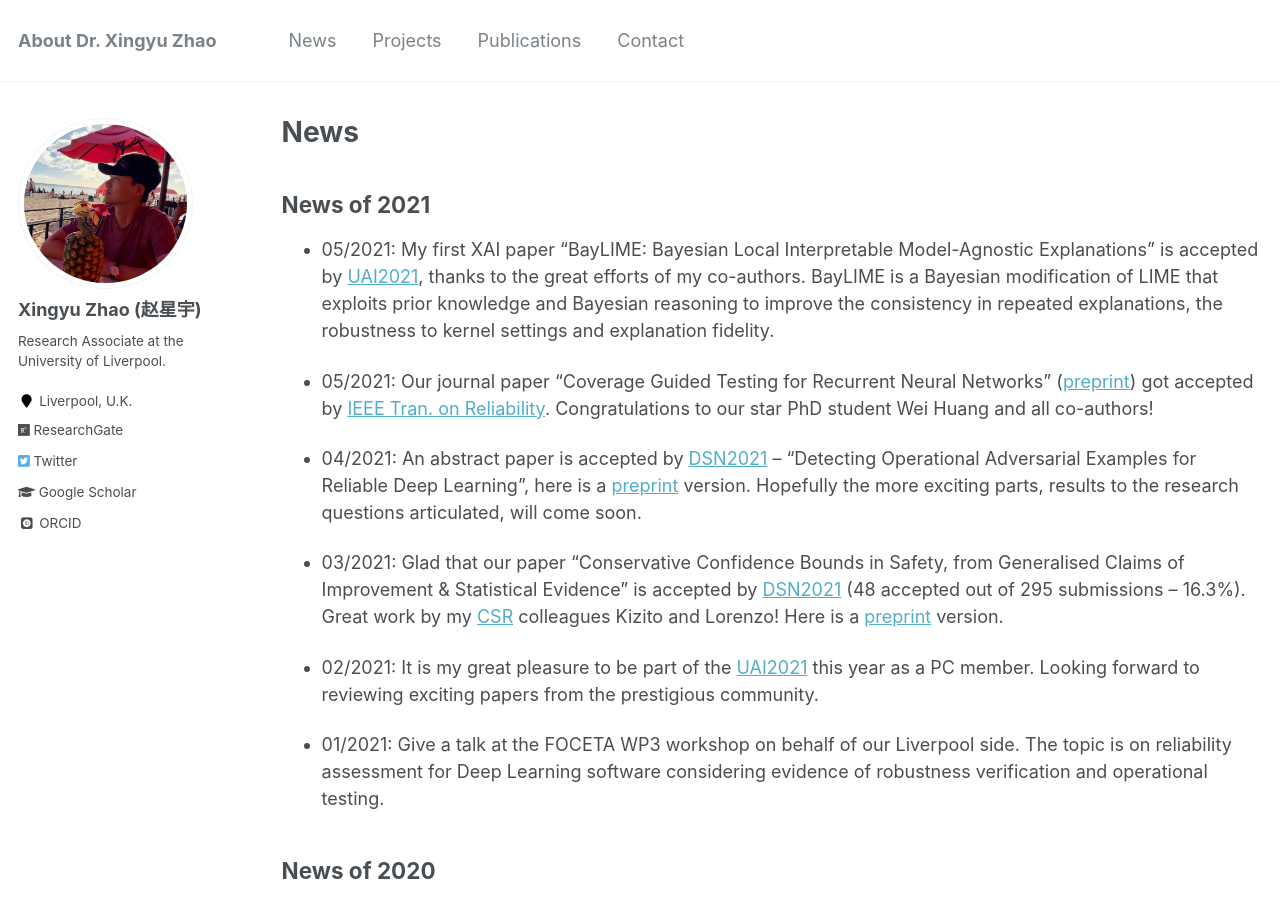
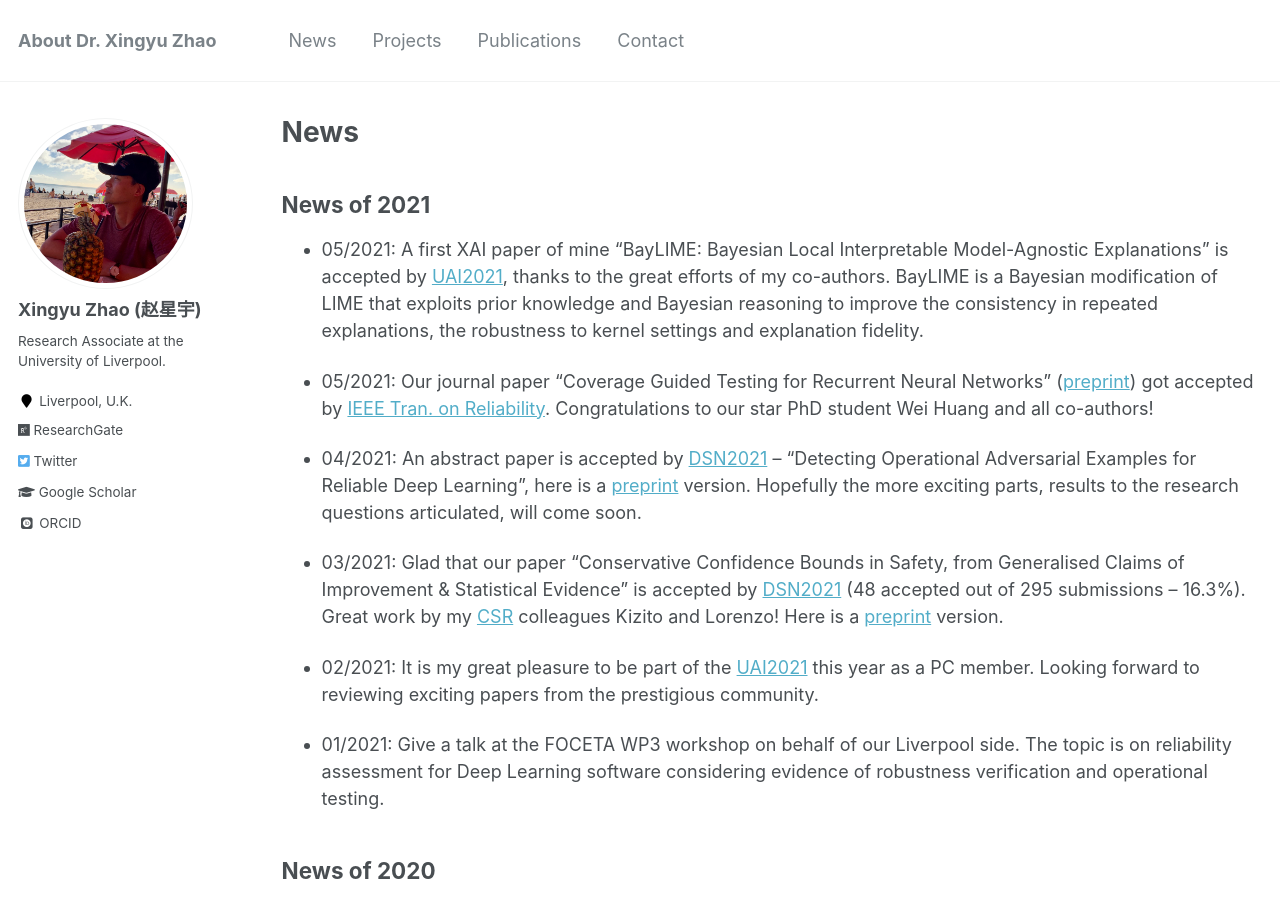
Before and after one commit to x-y-zhao/x-y-zhao.github.io, a Jekyll site: the page built from _pages/news.md, in a window 1280 px wide and 900 px high. Built offline with Jekyll 4.4.1, drawn with Linux system fonts in a browser that asks for light colours; some web fonts are replaced.

Commit message:
Update news.md

```diff
--- a/_pages/news.md
+++ b/_pages/news.md
@@ -10,7 +10,7 @@
 {% include base_path %}
 ## News of 2021
 
-* 05/2021: My first XAI paper "BayLIME: Bayesian Local Interpretable Model-Agnostic Explanations" is accepted by [UAI2021](https://www.auai.org/uai2021/), thanks to the great efforts of my co-authors. BayLIME is a Bayesian modification of LIME that exploits prior knowledge and Bayesian reasoning to improve the consistency in repeated explanations, the robustness to kernel settings and explanation fidelity.
+* 05/2021: A first XAI paper of mine "BayLIME: Bayesian Local Interpretable Model-Agnostic Explanations" is accepted by [UAI2021](https://www.auai.org/uai2021/), thanks to the great efforts of my co-authors. BayLIME is a Bayesian modification of LIME that exploits prior knowledge and Bayesian reasoning to improve the consistency in repeated explanations, the robustness to kernel settings and explanation fidelity.
 
 * 05/2021: Our journal paper "Coverage Guided Testing for Recurrent Neural Networks" ([preprint](https://livrepository.liverpool.ac.uk/id/eprint/3121687)) got accepted by [IEEE Tran. on Reliability](https://ieeexplore.ieee.org/xpl/RecentIssue.jsp?punumber=24). Congratulations to our star PhD student Wei Huang and all co-authors!
 
```
